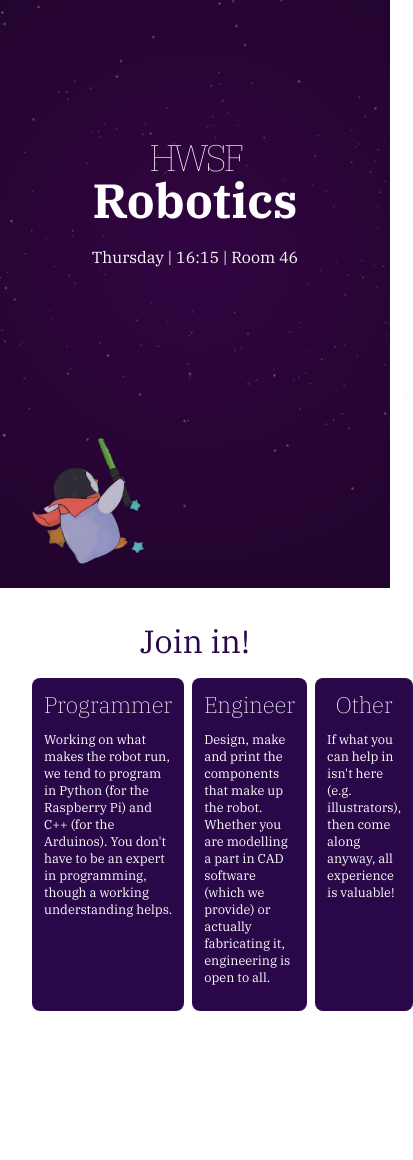
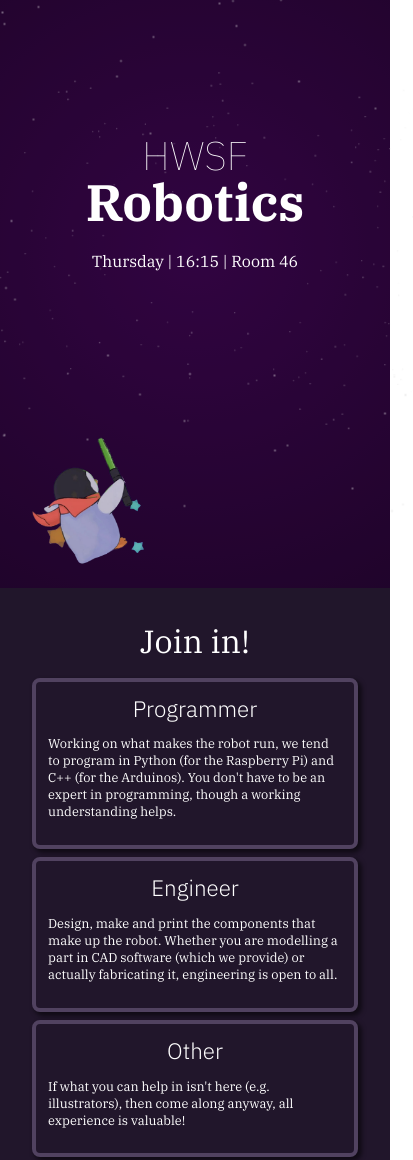
Before and after one commit to HWSF-Student-Robotics/HWSF-SR26-Website, a plain HTML site: page index.html in a window 390 px wide. Shown: the part 172-1332 px from the top of the page, 413 px wide, since content can reach past the window. Before the commit the page ends 1215 px from the top, so only its background shows below. Drawn offline with Linux system fonts and the light colour scheme; a web font is replaced by a local one.

Commit message:
Update index.html

```diff
--- a/index.html
+++ b/index.html
@@ -1,16 +1,15 @@
 <!DOCTYPE html>
 <html lang="en">
   <head>
-    <meta charset="UTF-8">
-    <meta name="viewport" content="width=device-width, initial-scale=1.0">
+    <meta charset="UTF-8" />
+    <meta name="viewport" content="width=device-width, initial-scale=1.0" />
     <title>HWSF Robotics</title>
     <style>
-        @import url('https://fonts.googleapis.com/css2?family=IBM+Plex+Serif:ital,wght@0,100;0,200;0,300;0,400;0,500;0,600;0,700;1,100;1,200;1,300;1,400;1,500;1,600;1,700&family=Rampart+One&display=swap');
-
+      @import url('https://fonts.googleapis.com/css2?family=IBM+Plex+Sans:ital,wght@0,100..700;1,100..700&family=IBM+Plex+Serif:ital,wght@0,100;0,200;0,300;0,400;0,500;0,600;0,700;1,100;1,200;1,300;1,400;1,500;1,600;1,700&display=swap');
       body {
         color: #fff;
         text-align: center;
-            font-family: 'IBM Plex Serif', sans-serif;
+        font-family: "IBM Plex Serif", sans-serif;
 
         margin: 0;
         /* height: 100dvh; */
@@ -31,20 +30,18 @@
       h1 {
         color: #fff;
         /* font-family: 'Rampart One'; */
-            font-family: 'IBM Plex Serif', sans-serif;
-            font-size: 2.3rem;
+        font-family: "IBM Plex Sans", sans-serif;
+        font-size: 2.5rem;
         font-weight: 100;
 
         text-align: center;
-
-            letter-spacing: -0.2rem;
 
         margin: 0;
         margin-bottom: -0.75rem;
       }
 
       h2 {
-            font-size: 3rem;
+        font-size: 3.2rem;
         margin: 0;
       }
 
@@ -70,10 +67,10 @@
       }
 
       section.signup {
-            background-color: #fff;
+        background-color: #21162b;
         /* width: 100%; */
 
-            color: rgb(41, 7, 73);
+        color: #fff;
         padding: 32px;
       }
 
@@ -91,16 +88,23 @@
       }
 
       div.skill {
-            background-color: rgb(41, 7, 73);
+        /* background-color: rgb(41, 7, 73); */
+        background-color: #21162b;
+        box-shadow: 3px 3px 4px 1px rgba(0, 0, 0, 0.5);
+
+        border: 4px solid #514260;
+
         color: #fff;
         border-radius: 8px;
         padding: 12px;
       }
 
       div.skill h4 {
-            font-weight: 200;
+        font-weight: 300;
         font-size: 1.4rem;
         margin: 0;
+
+        font-family: 'IBM Plex Sans', sans-serif;
       }
 
       div.skill p {
@@ -108,13 +112,20 @@
         width: 100%;
         font-size: 0.8rem;
       }
+
+      @media only screen and (max-width: 500px) {
+        div.skills {
+          display: flex;
+          flex-direction: column;
+        }
+      }
     </style>
-    <link rel="stylesheet" href="galaxy.css">
+    <link rel="stylesheet" href="galaxy.css" />
   </head>
   <body>
     <section class="hero">
-        <img src="assets/mascot1.png" style="top: 32px; right: 32px;">
-        <img src="assets/mascot2.png" style="bottom: 32px; left: 32px;">
+      <img src="assets/mascot1.png" style="top: 32px; right: 32px" />
+      <img src="assets/mascot2.png" style="bottom: 32px; left: 32px" />
       <main>
         <h1>HWSF</h1>
         <h2>Robotics</h2>
@@ -127,20 +138,30 @@
       <div class="skills">
         <div class="skill">
           <h4>Programmer</h4>
-                <p>Working on what makes the robot run, we tend to program in Python (for the Raspberry Pi) and C++ (for the Arduinos). You don't have to be an expert in programming, though a working understanding helps.</p>
+          <p>
+            Working on what makes the robot run, we tend to program in Python
+            (for the Raspberry Pi) and C++ (for the Arduinos). You don't have to
+            be an expert in programming, though a working understanding helps.
+          </p>
         </div>
 
         <div class="skill">
           <h4>Engineer</h4>
-                <p>Design, make and print the components that make up the robot. Whether you are modelling a part in CAD software (which we provide) or actually fabricating it, engineering is open to all.</p>
+          <p>
+            Design, make and print the components that make up the robot.
+            Whether you are modelling a part in CAD software (which we provide)
+            or actually fabricating it, engineering is open to all.
+          </p>
         </div>
 
         <div class="skill">
           <h4>Other</h4>
-                <p>If what you can help in isn't here (e.g. illustrators), then come along anyway, all experience is valuable!</p>
+          <p>
+            If what you can help in isn't here (e.g. illustrators), then come
+            along anyway, all experience is valuable!
+          </p>
         </div>
       </div>
-
     </section>
 
     <div class="bg"></div>
```
Lines whose indentation alone changed are shown as unchanged.
